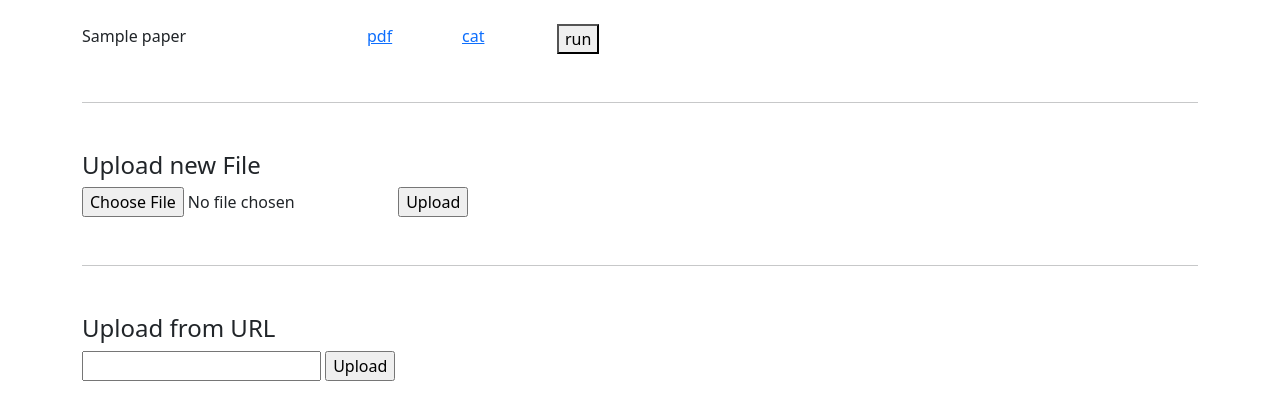
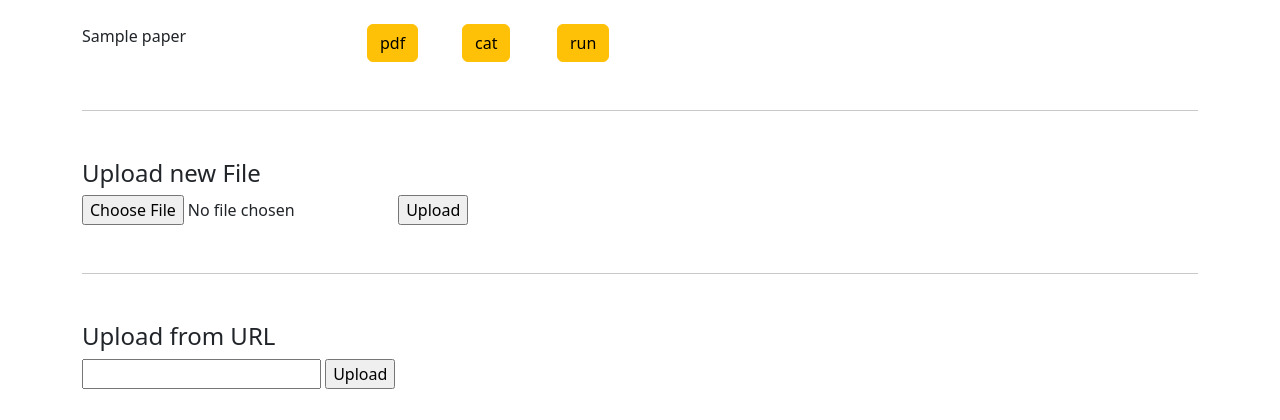
Before and after one commit to co-libri-org/BibHelioTech, a Flask app: page /papers in a window 1280 px wide. Shown: the part 114-534 px from the top of the page. Run offline with Flask 3, Linux system fonts and the light colour scheme; tables that the repository leaves empty hold one stand-in row (values such as "Sample post"); data that the repository does not hold is empty; parts of the project's set-up code (start-up, migrations or seed data) failed here and were passed over.

Commit message:
Style buttons

```diff
--- a/web/main/templates/istex.html
+++ b/web/main/templates/istex.html
@@ -30,12 +30,12 @@
         <td>{{istex.year}}</td>
         <td>{{istex.first_author}}</td>
         <td>{{istex.journal}}</td>
-        <td><a class="{{istex_class}}" id="istex-link-{{istex.ark}}" href="{{istex.pdf_url}}"
+        <td><a class="btn btn-warning" id="istex-link-{{istex.ark}}" href="{{istex.pdf_url}}"
                title="Get istex file">pdf</a></td>
         <td>
             <form method="post" action="{{url_for('main.upload_from_url')}}">
                 <input type="hidden" name="pdf_url" value="{{istex.pdf_url}}">
-                <input type=submit value="Add">
+                <input type=submit value="add" class="btn btn-warning" title="Add to local database">
             </form>
         </td>
     </tr>
--- a/web/main/templates/papers.html
+++ b/web/main/templates/papers.html
@@ -6,18 +6,18 @@
 {% for paper in papers_list %}
 <div class="row ">
     <div class="col-3 ">{{paper.title}}</div>
-    <div class="col-1 "><a href="{{url_for('main.pdf', paper_id=paper.id)}}" title="Get pdf file">pdf</a></div>
+    <div class="col-1 "><a class="btn btn-warning" href="{{url_for('main.pdf', paper_id=paper.id)}}" title="Get pdf file">pdf</a></div>
     <div class="col-1 ">
         {% if paper.cat_path %}
             {% set cat_class = "cat-link" %}
         {% else %}
             {% set cat_class = "cat-link-disabled" %}
         {% endif %}
-        <a class="{{cat_class}}" id="cat-link-{{paper.id}}" href="{{url_for('main.cat', paper_id=paper.id)}}"
+        <a class="btn btn-warning {{cat_class}}" id="cat-link-{{paper.id}}" href="{{url_for('main.cat', paper_id=paper.id)}}"
            title="Get catalog file">cat</a>
     </div>
     <div class="col-1 ">
-        <button class='run-bht' title="Run bht pipeline on this file" data-paper_id="{{paper.id}}">run</button>
+        <button class='btn btn-warning run-bht' title="Run bht pipeline on this file" data-paper_id="{{paper.id}}">run</button>
     </div>
     <div class="col-1">
         <span class="bht-status" id="bht-status-{{paper.id}}"></span>
```
